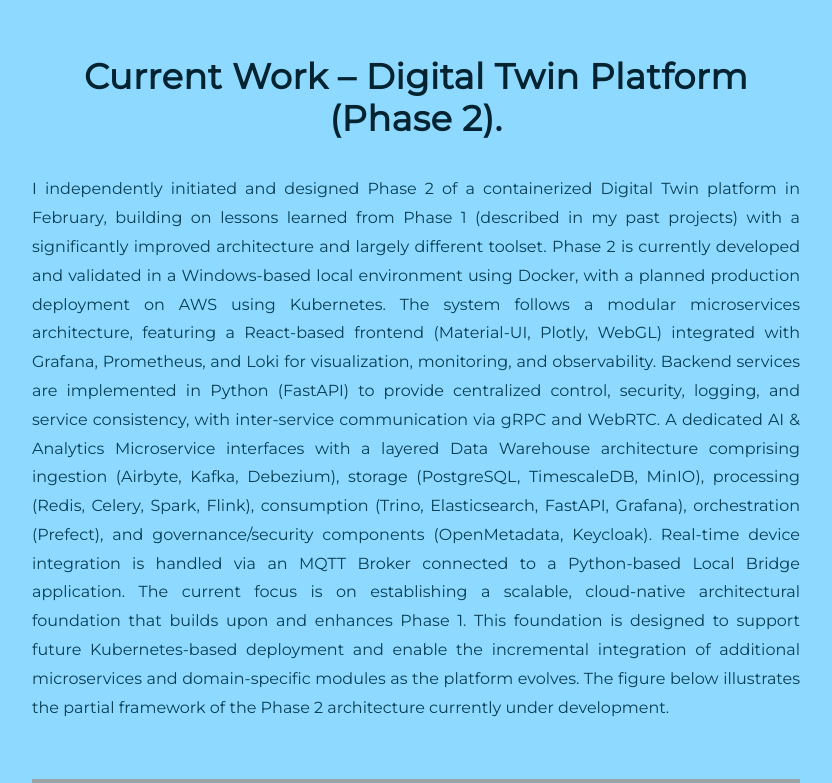
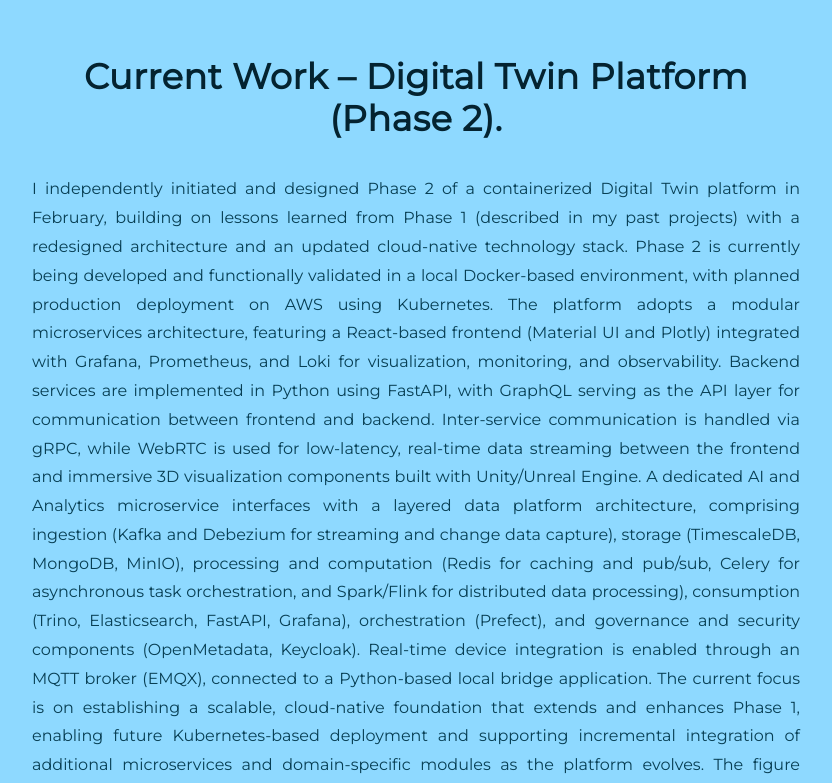
Before and after one commit to lawweichuan/PersonalWebsite, a Node server app: page / in a window 1280 px wide. Shown: the part 3262-4045 px from the top of the page, without its empty margins (224-1056 px from the left). Run offline with Node 20, Linux system fonts and the light colour scheme; some libraries are stand-ins or nearby versions; grey boxes are pictures that could not be loaded.

Commit message:
Improve Digital Twin write up

```diff
--- a/views/main.ejs
+++ b/views/main.ejs
@@ -248,32 +248,26 @@
       <h4 class="main-subtitle">Current Work – Digital Twin Platform (Phase 2).</h4>
       <div class="currentproj-container">
         <p>
-          I independently initiated and designed Phase 2 of a containerized Digital
-          Twin platform in February, building on lessons learned from Phase 1
-          (described in my past projects) with a significantly improved architecture
-          and largely different toolset. Phase 2 is currently developed and validated
-          in a Windows-based local environment using Docker, with a planned production
-          deployment on AWS using Kubernetes. The system follows a modular microservices
-          architecture, featuring a React-based frontend (Material-UI, Plotly, WebGL)
-          integrated with Grafana, Prometheus, and Loki for visualization, monitoring,
-          and observability.
-
-          Backend services are implemented in Python (FastAPI) to provide centralized
-          control, security, logging, and service consistency, with inter-service communication
-          via gRPC and WebRTC. A dedicated AI & Analytics Microservice interfaces with a
-          layered Data Warehouse architecture comprising ingestion (Airbyte, Kafka, Debezium),
-          storage (PostgreSQL, TimescaleDB, MinIO), processing (Redis, Celery,
-          Spark, Flink), consumption (Trino, Elasticsearch, FastAPI, Grafana), orchestration
-          (Prefect), and governance/security components (OpenMetadata, Keycloak). Real-time
-          device integration is handled via an MQTT Broker connected to a Python-based Local
-          Bridge application.
-
-          The current focus is on establishing a scalable, cloud-native architectural
-          foundation that builds upon and enhances Phase 1. This foundation is designed to
-          support future Kubernetes-based deployment and enable the incremental integration of
-          additional microservices and domain-specific modules as the platform evolves. The
-          figure below illustrates the partial framework of the Phase 2 architecture currently
-          under development.
+          I independently initiated and designed Phase 2 of a containerized Digital Twin platform in February, building
+          on lessons learned from Phase 1 (described in my past projects) with a redesigned architecture and an updated
+          cloud-native technology stack. Phase 2 is currently being developed and functionally validated in a local
+          Docker-based environment, with planned production deployment on AWS using Kubernetes. The platform adopts a
+          modular microservices architecture, featuring a React-based frontend (Material UI and Plotly) integrated
+          with Grafana, Prometheus, and Loki for visualization, monitoring, and observability.
+          Backend services are implemented in Python using FastAPI, with GraphQL serving as the API layer for communication
+          between frontend and backend. Inter-service communication is handled via gRPC, while WebRTC is used for
+          low-latency, real-time data streaming between the frontend and immersive 3D visualization components built with
+          Unity/Unreal Engine.
+          A dedicated AI and Analytics microservice interfaces with a layered data platform architecture, comprising
+          ingestion (Kafka and Debezium for streaming and change data capture), storage (TimescaleDB, MongoDB, MinIO), processing and
+          computation (Redis for caching and pub/sub, Celery for asynchronous task orchestration, and Spark/Flink for
+          distributed data processing), consumption (Trino, Elasticsearch, FastAPI, Grafana), orchestration (Prefect),
+          and governance and security components (OpenMetadata, Keycloak). Real-time device integration is enabled through
+          an MQTT broker (EMQX), connected to a Python-based local bridge application.
+          The current focus is on establishing a scalable, cloud-native foundation that extends and enhances Phase 1,
+          enabling future Kubernetes-based deployment and supporting incremental integration of additional microservices
+          and domain-specific modules as the platform evolves. The figure below illustrates the partial Phase 2
+          architecture currently under development.
         </p>
         <img class="code-img2" src="images\currentproject2.png" alt="" width="100%">
       </div>
@@ -285,17 +279,18 @@
         <div class="pastproj-container">
           <li class="pastproj-subtitle"><h4>Full Stack Development</h4></li>
           <p>
-            I independently designed, implemented, and deployed a full-featured Digital Twin platform (Phase 1) supporting both
-            Ocean Basin real-time experiments and offline dataset replay. I developed a unified event-driven infrastructure
-            integrating frontend-backend services, asynchronous task orchestration with Celery, time-series database
-            management in PostgreSQL/TimescaleDB, and containerized deployment using Docker. I integrated a collaborator's
-            virtual-sensing machine learning model, implementing end-to-end data preprocessing, sliding-window input
-            construction, Celery-based asynchronous training and inference, model serialization, persistence, and
-            retraining workflows. I also integrated and enhanced a Unity-based 3D visualization module, enabling structural
-            motion and wave visualization and synchronization, fatigue visualization, and interactive UI controls through
-            real-time communication. I held full technical ownership of system design, integration, validation, debugging,
-            and performance optimization across all modules, ensuring seamless operation, reproducibility, and scalability
-            across real-time and offline modes.
+            I independently designed, developed, and deployed a full-featured, web-based Digital Twin platform (Phase 1)
+            to support real-time experiments and offline dataset replay for floating structures in TCOMS's Ocean Basin. The
+            platform is built on a unified, event-driven architecture that integrates frontend and backend services,
+            asynchronous task orchestration using Celery, time-series data management with PostgreSQL/TimescaleDB, and
+            containerized deployment via Docker. I implemented an end-to-end machine learning pipeline to streamline model
+            upload, storage, inference, and
+            retraining. This pipeline includes data preprocessing, sliding-window input generation, asynchronous training
+            and inference, and model serialization. In addition, I integrated and enhanced a Unity-based 3D visualization
+            module, enabling real-time visualization of structural motion, wave dynamics, and fatigue levels, supported by
+            interactive user interface controls. With full technical ownership across all modules, I led system design,
+            integration, validation, debugging, and performance optimization, ensuring a seamless, reproducible, and
+            scalable platform for both real-time and offline operational modes.
           </p>
         </div>
         <form class="item" action="/fsDevel" method="post">
@@ -375,6 +370,8 @@
           </li>
           <li class="publication-subtitle"><h4>Patents</h4>
             <ul>
+              <li><p>S. Yang; L. Luo; L. Li; Y. Wang; <b>W. C. Law</b>; W. T. Ang, Upper Limb Assistive System and Method,
+                China Patent Application No. CN121816168A, 7 Apr 2026.</p></li>
               <li><p>S. Yang; L. Luo; L. Li; Y. Wang; <b>W. C. Law</b>; W. T. Ang, Upper Limb Assistive System and Method, PCT application number PCT/SG2024/050562,
                 3 Sep 2024; World Intellectual Property Organization, Patent No. WO2025053788A1, 13 March 2025.</p></li>
               <li><p>W. T. Ang; L. Li; <b>W. C. Law</b>; W. Daniel; Y. Wang; R. Swaminathan; S. G. Chua; W. K Kuah; G. E. Toh; D. Wang, Transfer
```
Also changed, not shown: views/fsDevel.ejs (+24 -17 lines).
